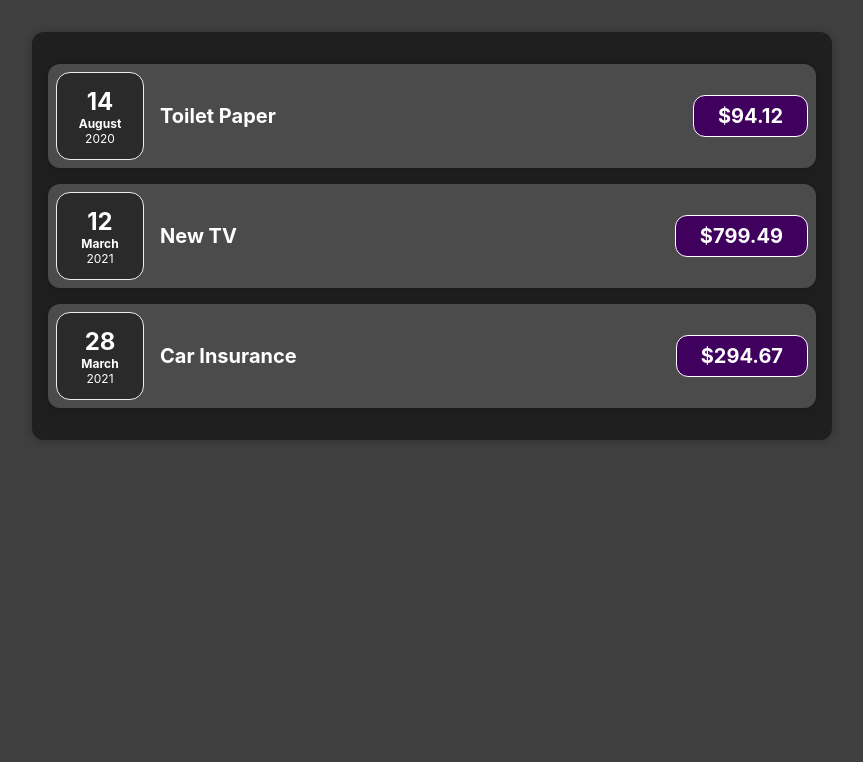
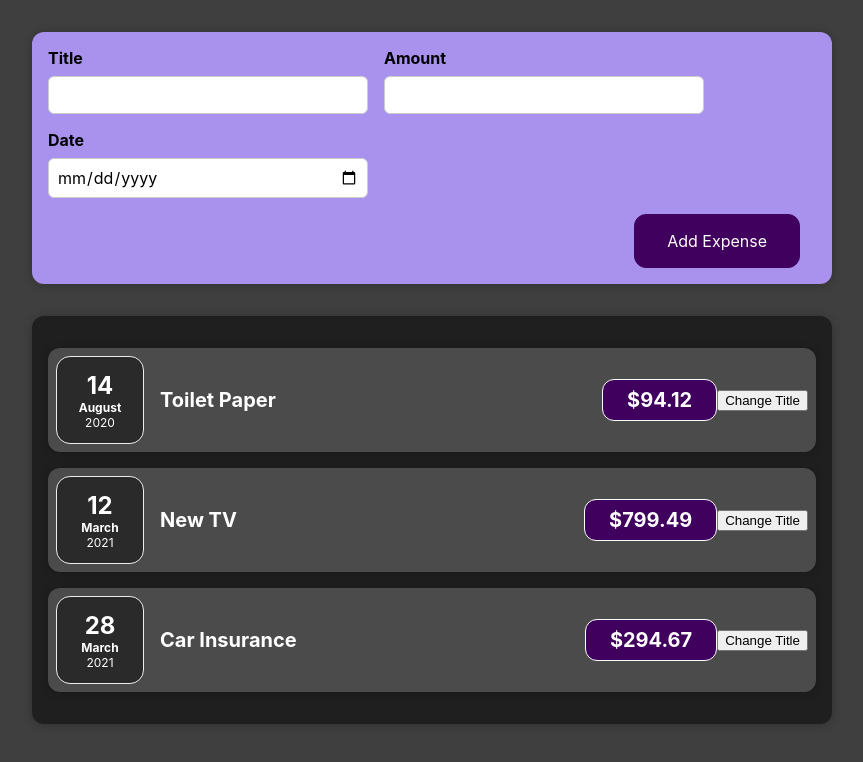
Before and after one commit to mrinmoy2000/react_expense_tracker, a React (Create React App) app: page / in a window 1280 px wide. Shown: the top 762 px of the page, without its empty margins (208-1071 px from the left). Built offline with nearby package versions, Linux system fonts and the light colour scheme.

Commit message:
Initial commit

```diff
--- a/src/App.js
+++ b/src/App.js
@@ -1,5 +1,6 @@
 import "./App.css";
 
+import NewExpense from "./components/NewExpense/NewExpense";
 import Expenses from "./components/Components/Expenses";
 
 function App() {
@@ -26,6 +27,7 @@
   ];
   return (
     <div>
+      <NewExpense />
       <Expenses expenses={expenses} />
     </div>
   );
--- a/src/components/Components/ExpenseItem.js
+++ b/src/components/Components/ExpenseItem.js
@@ -1,15 +1,24 @@
+import React, { useState } from 'react';
 import ExpenseDate from './ExpenseDate';
 import Card from '../UI/Card';
 import './ExpenseItem.css';
 
 function ExpenseItem(props) {
+
+  const [title, setTitle] = useState(props.title);
+
+  const clickHandler = () => {
+    setTitle('Updated Title');
+  }
+
   return (
     <Card className='expense-item'>
       <ExpenseDate date={props.date} />
       <div className='expense-item__description'>
-        <h2>{props.title}</h2>
+        <h2>{title}</h2>
         <div className='expense-item__price'>${props.amount}</div>
       </div>
+      <button onClick={clickHandler}>Change Title</button>
     </Card>
   );
 }
--- /dev/null
+++ b/src/components/NewExpense/ExpenseForm.css
@@ -0,0 +1,26 @@
+.new-expense__controls {
+  display: flex;
+  flex-wrap: wrap;
+  gap: 1rem;
+  margin-bottom: 1rem;
+  text-align: left;
+}
+
+.new-expense__control label {
+  font-weight: bold;
+  margin-bottom: 0.5rem;
+  display: block;
+}
+
+.new-expense__control input {
+  font: inherit;
+  padding: 0.5rem;
+  border-radius: 6px;
+  border: 1px solid #ccc;
+  width: 20rem;
+  max-width: 100%;
+}
+
+.new-expense__actions {
+  text-align: right;
+}
--- /dev/null
+++ b/src/components/NewExpense/ExpenseForm.js
@@ -0,0 +1,44 @@
+import React, { useState } from 'react'
+import './ExpenseForm.css'
+
+const ExpenseForm  = () => {
+
+    const [enteredTitle, setEnteredTitle] = useState('');
+    const [enteredAmount, setEnteredAmount] = useState('');
+    const [entetedData, setEnteredDate] = useState('');
+
+    const titleChangeHandler = (event) => {
+        setEnteredTitle(event.target.value);
+
+    }
+    const amountChangeHandler = (event) => {
+        setEnteredAmount(event.target.value);
+    }
+    const dateChangeHandler = (event) => {
+        setEnteredDate(event.target.value);
+    }
+
+    return(
+        <form>
+            <div className="new-expense__controls">
+                <div className="new-expense__control">
+                    <label>Title</label>
+                    <input type="text" onChange={titleChangeHandler} />
+                </div>
+                <div className="new-expense__control">
+                    <label>Amount</label>
+                    <input type="number" min="0.01" step="0.01" onChange={amountChangeHandler} />
+                </div>
+                <div className="new-expense__control">
+                    <label>Date</label>
+                    <input type="date" min="2019-01-01" max="2022-12-31" onChange={dateChangeHandler} />
+                </div>
+            </div>
+            <div className="new-expense__actions">
+                <button type="submit">Add Expense</button>
+            </div>
+        </form>
+    );
+}
+
+export default ExpenseForm;
--- /dev/null
+++ b/src/components/NewExpense/NewExpense.css
@@ -0,0 +1,38 @@
+.new-expense {
+  background-color: #a892ee;
+  padding: 1rem;
+  margin: 2rem auto;
+  width: 50rem;
+  max-width: 95%;
+  border-radius: 12px;
+  text-align: center;
+  box-shadow: 0 1px 8px rgba(0, 0, 0, 0.25);
+}
+
+.new-expense button {
+  font: inherit;
+  cursor: pointer;
+  padding: 1rem 2rem;
+  border: 1px solid #40005d;
+  background-color: #40005d;
+  color: white;
+  border-radius: 12px;
+  margin-right: 1rem;
+}
+
+.new-expense button:hover,
+.new-expense button:active {
+  background-color: #510674;
+  border-color: #510674;
+}
+
+.new-expense button.alternative {
+  color: #220131;
+  border-color: transparent;
+  background-color: transparent;
+}
+
+.new-expense button.alternative:hover,
+.new-expense button.alternative:active {
+  background-color: #ddb3f8;
+}
--- /dev/null
+++ b/src/components/NewExpense/NewExpense.js
@@ -0,0 +1,13 @@
+import React from 'react'
+import './NewExpense.css'
+import ExpenseForm from './ExpenseForm';
+
+const NewExpense = () => {
+    return(
+        <div className="new-expense">
+            <ExpenseForm />
+        </div>
+    );
+}
+
+export default NewExpense;
```
